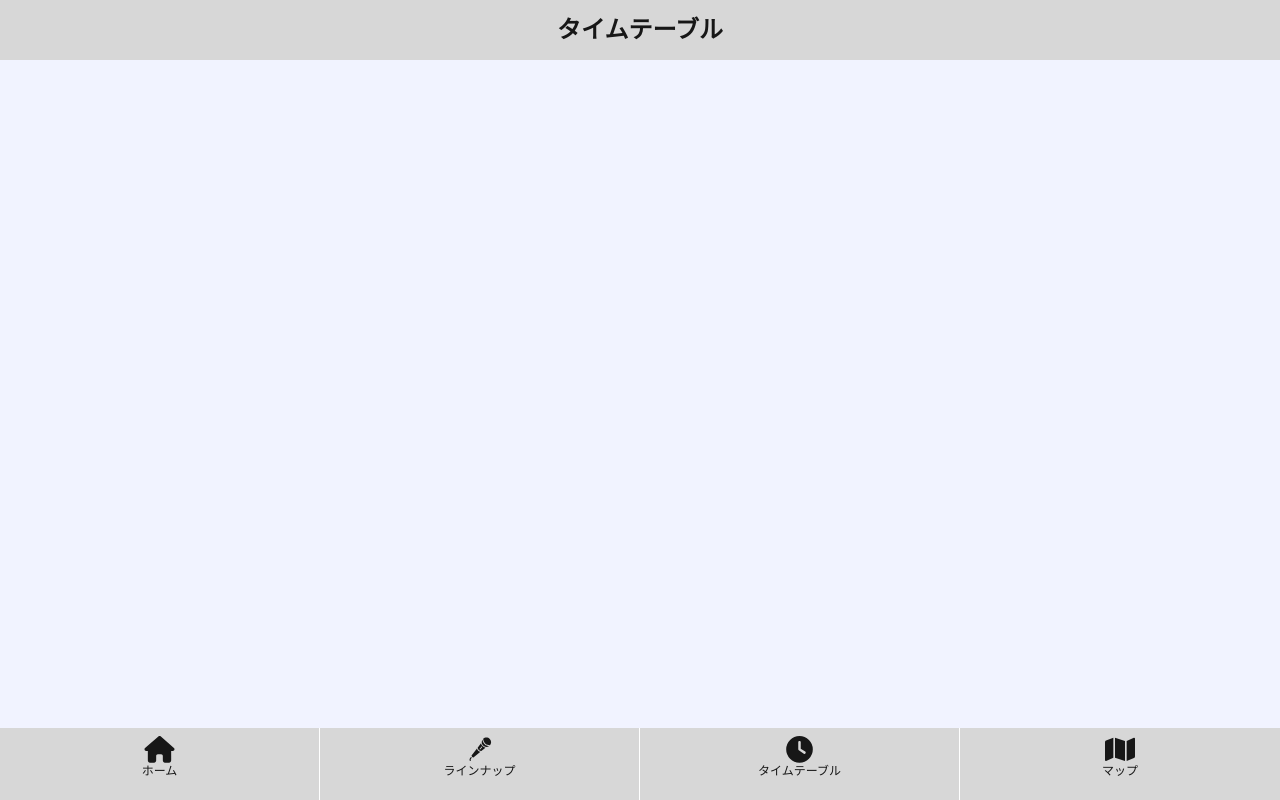
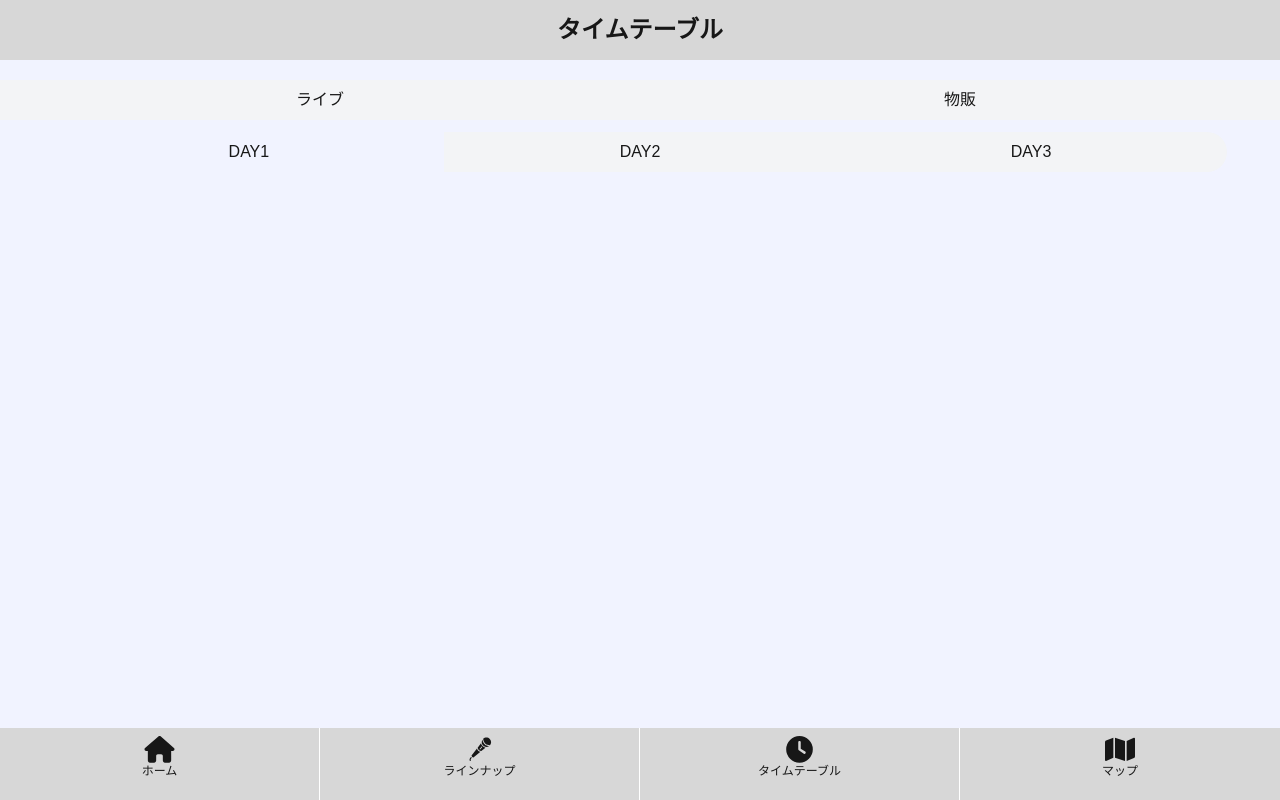
Before and after one commit to live-first/sekigahara-spui, a Next.js app: page /timetable in a window 1280 px wide. Built offline with nearby package versions, Linux system fonts and the light colour scheme.

Commit message:
タイムテーブル画面

```diff
--- a/src/lf-components/Tab/index.tsx
+++ b/src/lf-components/Tab/index.tsx
@@ -1,3 +1,5 @@
+'use client'
+
 import { cn } from '../utils'
 import { ReactNode, useState, PropsWithChildren } from 'react'
 import './tab.css'
--- a/src/lf-components/ToggleButton/index.tsx
+++ b/src/lf-components/ToggleButton/index.tsx
@@ -1,3 +1,5 @@
+'use client'
+
 import { cn } from '../utils'
 import { ReactNode, useState, PropsWithChildren } from 'react'
 import './toggleButton.css'
--- a/src/lf-views/timetable/index.tsx
+++ b/src/lf-views/timetable/index.tsx
@@ -1,3 +1,48 @@
+'use client'
+
+import Tab from '@/lf-components/Tab'
+import ToggleButton from '@/lf-components/ToggleButton'
+
 export const TimeTableView = () => {
-  return <></>
+  return (
+    <div className='flex flex-col pb-12 mt-8'>
+      <Tab
+        headers={[<div key='0'>ライブ</div>, <div key='1'>物販</div>]}
+        contents={[
+          <Tab.Content key='0' className='w-full'>
+            <LiveTable />
+          </Tab.Content>,
+          <Tab.Content key='1' className='w-full'>
+            <StoreTable />
+          </Tab.Content>,
+        ]}
+      />
+    </div>
+  )
 }
+
+const LiveTable = () => {
+  return (
+    <ToggleButton
+      headers={[<div key='0'>DAY1</div>, <div key='1'>DAY2</div>, <div key='2'>DAY3</div>]}
+      contents={[
+        <ToggleButton.Content key='0' className='w-full'></ToggleButton.Content>,
+        <ToggleButton.Content key='1' className='w-full'></ToggleButton.Content>,
+        <ToggleButton.Content key='2' className='w-full'></ToggleButton.Content>,
+      ]}
+    />
+  )
+}
+
+const StoreTable = () => {
+  return (
+    <ToggleButton
+      headers={[<div key='0'>DAY1</div>, <div key='1'>DAY2</div>, <div key='2'>DAY3</div>]}
+      contents={[
+        <ToggleButton.Content key='0' className='w-full'></ToggleButton.Content>,
+        <ToggleButton.Content key='1' className='w-full'></ToggleButton.Content>,
+        <ToggleButton.Content key='2' className='w-full'></ToggleButton.Content>,
+      ]}
+    />
+  )
+}
```
